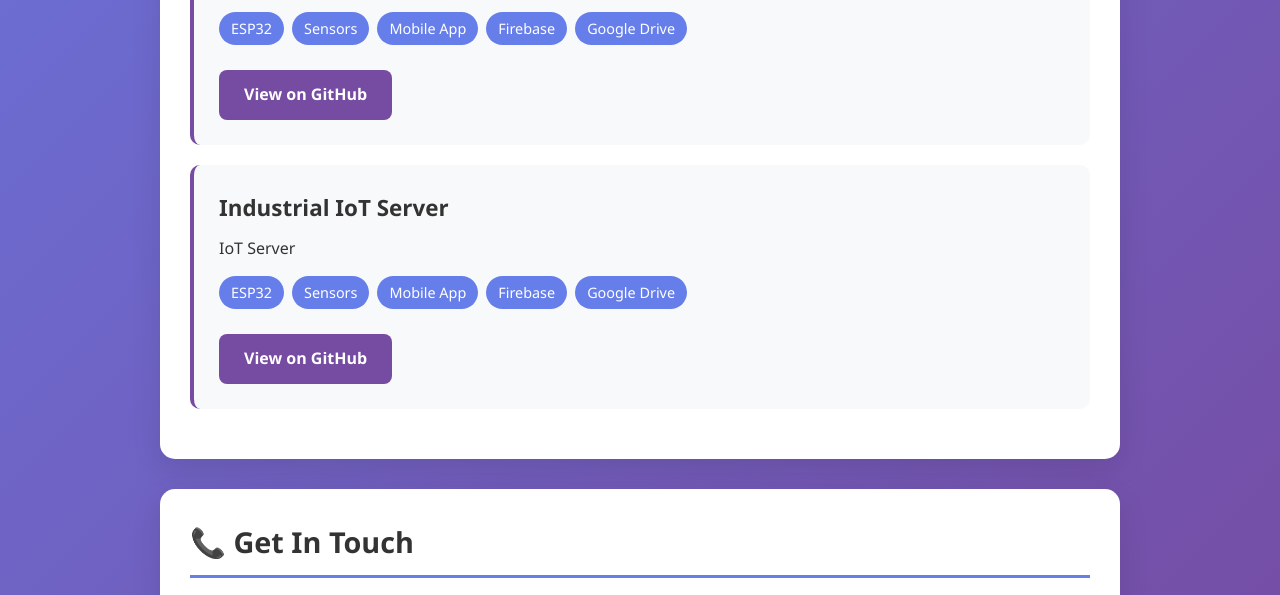
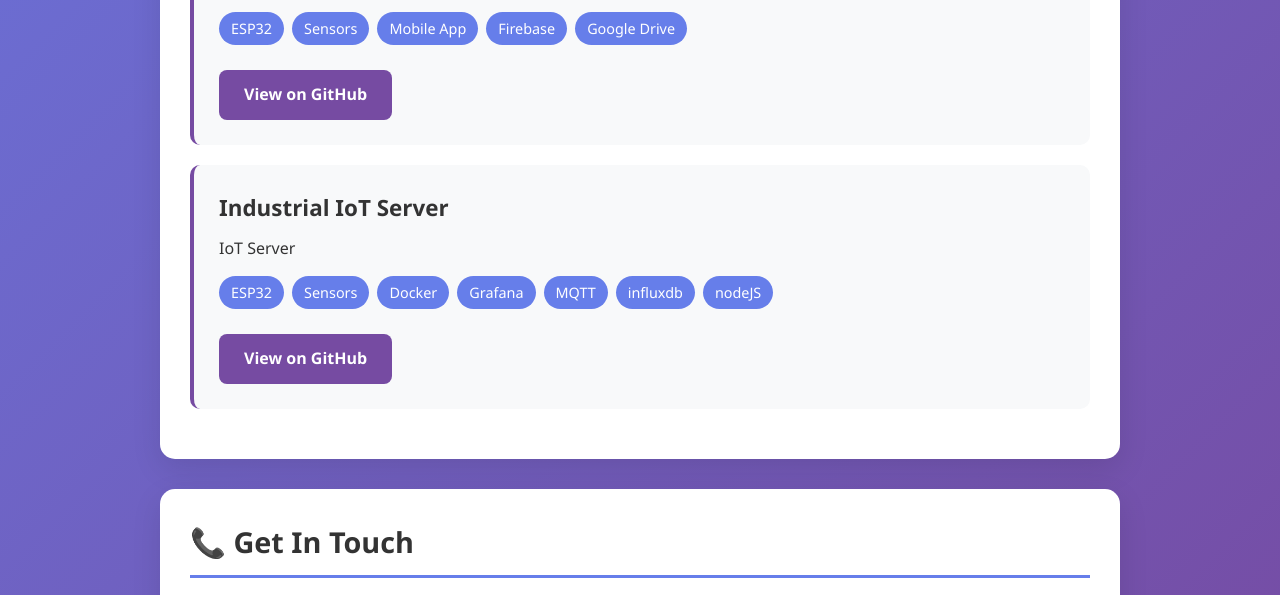
Before and after one commit to adisuss/repo, a plain HTML site: page index.html in a window 1280 px wide. Shown: the part 1120-1715 px from the top of the page. Drawn offline with Linux system fonts and the light colour scheme.

Commit message:
Add new tech tags to index.html

```diff
--- a/index.html
+++ b/index.html
@@ -228,9 +228,11 @@
                 <div class="tech-tags">
                     <span class="tech-tag">ESP32</span>
                     <span class="tech-tag">Sensors</span>
-                    <span class="tech-tag">Mobile App</span>
-                    <span class="tech-tag">Firebase</span>
-                    <span class="tech-tag">Google Drive</span>
+                    <span class="tech-tag">Docker</span>
+                    <span class="tech-tag">Grafana</span>
+                    <span class="tech-tag">MQTT</span>
+                    <span class="tech-tag">influxdb</span>
+                    <span class="tech-tag">nodeJS</span>
                 </div>
                 <a href="https://github.com/adisuss/server-iot" class="btn" target="_blank">View on GitHub</a>
             </div>
```
